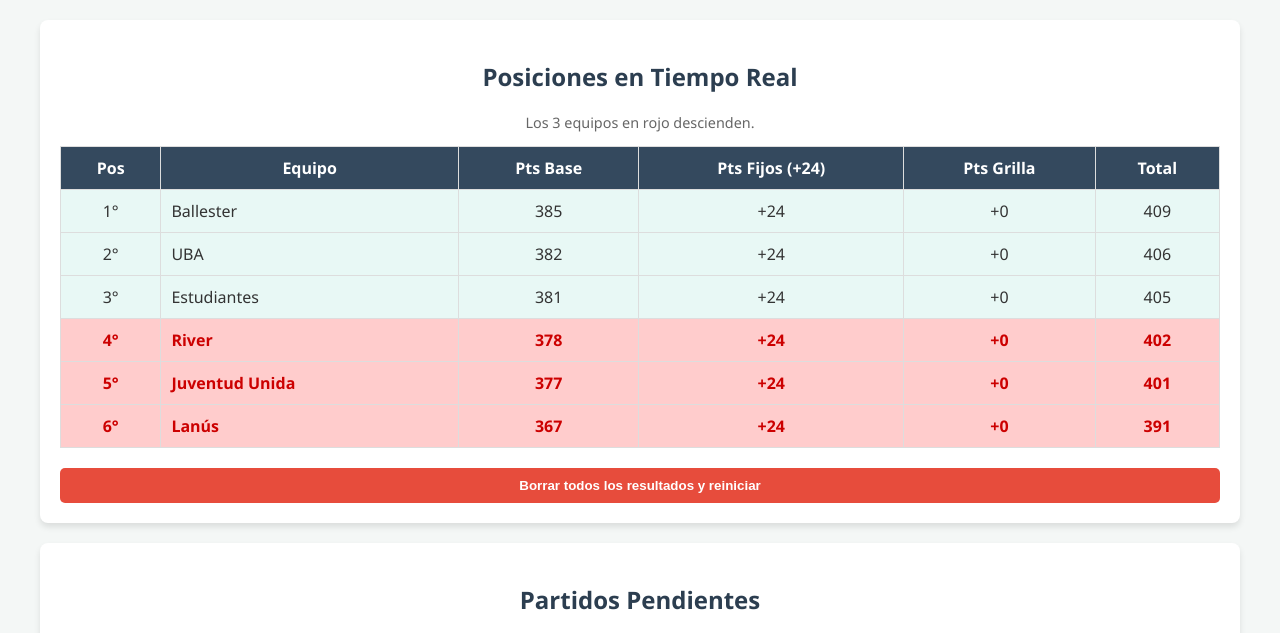
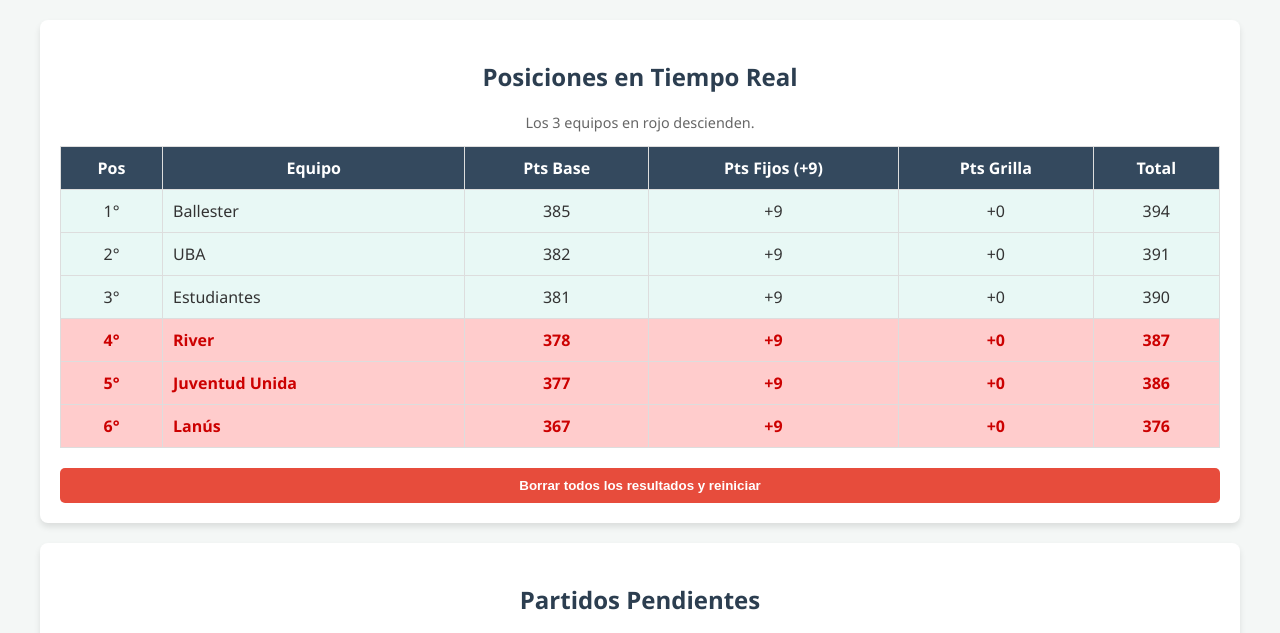
Before and after one commit to jumagu73/desensoinf, a plain HTML site: page index.html in a window 1280 px wide. Shown: the part 106-739 px from the top of the page. Drawn offline with Linux system fonts and the light colour scheme.

Commit message:
Update index.html

```diff
--- a/index.html
+++ b/index.html
@@ -183,7 +183,7 @@
                     <th>Pos</th>
                     <th>Equipo</th>
                     <th>Pts Base</th>
-                    <th>Pts Fijos (+24)</th>
+                    <th>Pts Fijos (+9)</th>
                     <th>Pts Grilla</th>
                     <th>Total</th>
                 </tr>
@@ -214,7 +214,7 @@
         'Lanús': { base: 367, ganados: 0 }
     };
 
-    const PUNTOS_FIJOS = 24;
+    const PUNTOS_FIJOS = 9;
 
     const partidos = [
         { id: 'f12_juv_vel_ju', fecha: 'F12', cat: 'Juveniles', local: 'Vélez', visitante: 'Juventud Unida' },
```
